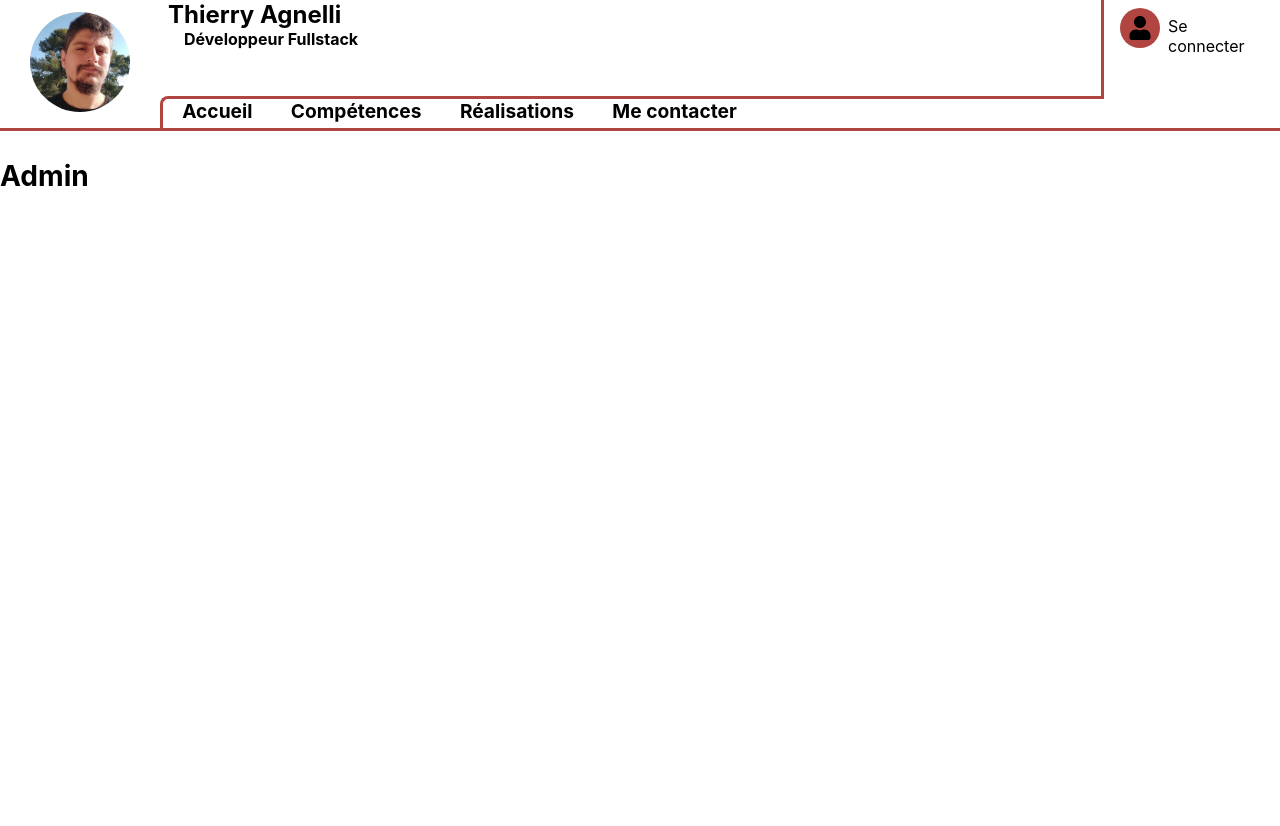
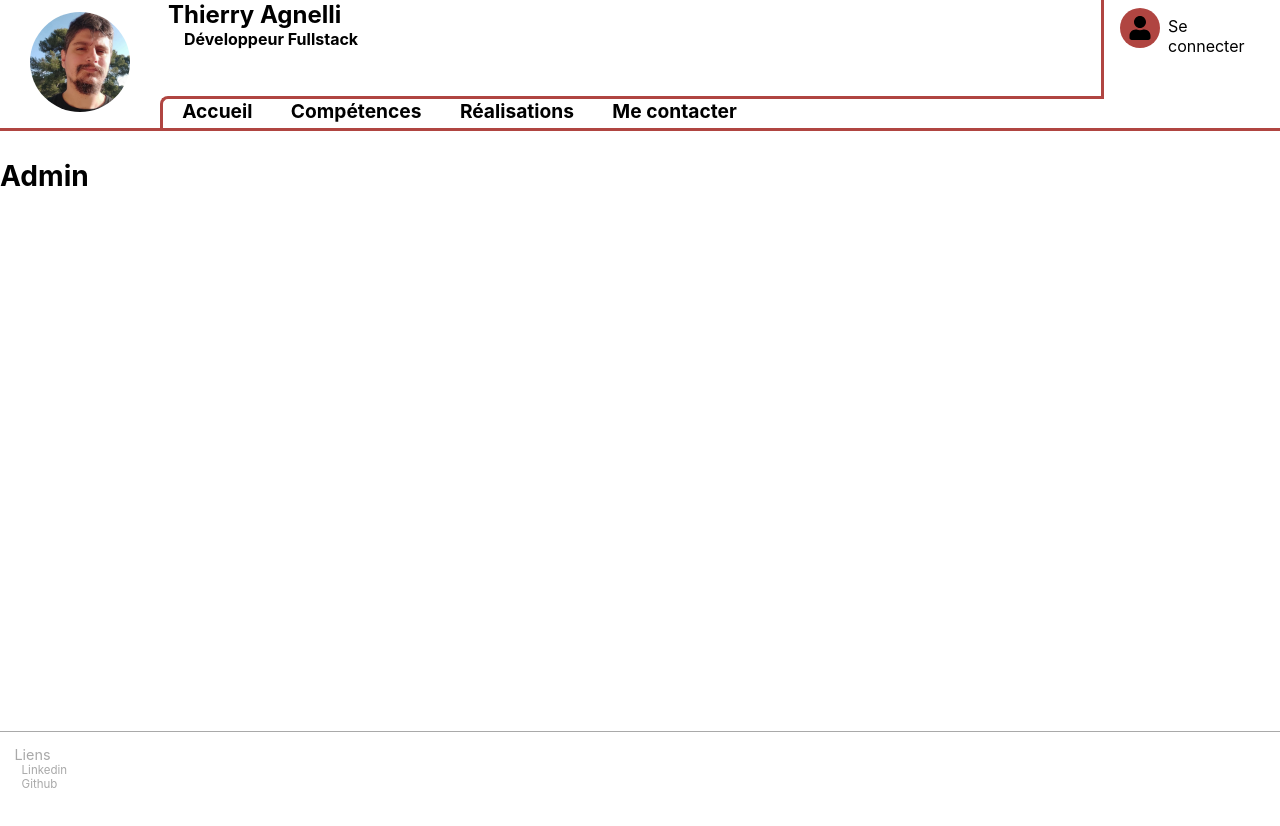
Before and after one commit to thierry-agnelli/portefolio, a React (Create React App) app in the folder front/: page /admin in a window 1280 px wide. Shown: the top 826 px of the page. Before the commit the page ends 800 px from the top, so only its background shows below. Built offline with nearby package versions, Linux system fonts and the light colour scheme.

Commit message:
Ajout du Footer

```diff
--- a/front/src/App.css
+++ b/front/src/App.css
@@ -2,6 +2,8 @@
 #mainContainer{
     height: 100%;
     padding-bottom: 1em;
+    display: flex;
+    flex-direction: column;
 }
 
 /* Classes Globales */
--- a/front/src/App.js
+++ b/front/src/App.js
@@ -4,6 +4,7 @@ import { BrowserRouter as Browser } from "react-router-dom";
 // Composants
 import Banner from './assets/components/Banner/Banner';
 import Body from './assets/components/Body/Body';
+import Footer from "./assets/components/Footer/Footer";
 // Styles
 import './App.css';
 // Méthodes
@@ -38,6 +39,7 @@ function App() {
         <div id="mainContainer">
           <Banner />
           <Body />
+          <Footer/>
         </div>
       </Browser>
     </AppContext.Provider>
--- a/front/src/assets/components/Banner/style.css
+++ b/front/src/assets/components/Banner/style.css
@@ -1,6 +1,7 @@
 /*Styles composant Bannière*/
 #banner{
-    height: 8em;
+    flex-basis: 10vh;
+    min-height: 8em;
     display: flex;
     flex-direction: row;
     justify-content: center;
--- a/front/src/assets/components/Body/style.css
+++ b/front/src/assets/components/Body/style.css
@@ -1 +1,4 @@
 /*Styles composant Body*/
+#contentContainer{
+    flex-basis: 75vh;
+}
--- /dev/null
+++ b/front/src/assets/components/Footer/Footer.js
@@ -0,0 +1,17 @@
+// Style
+import "./style.css";
+
+const Footer = () => {
+
+    return (
+        <div id="footer">
+            <div>Liens</div>
+            <div id="footerLinkContainer">
+                <a href="https://www.linkedin.com/in/thierryagnelli" target="_blank">Linkedin</a>
+                <a href="https://github.com/thierry-agnelli" target="_blank">Github</a>
+            </div>
+        </div>
+    );
+};
+
+export default Footer;
--- /dev/null
+++ b/front/src/assets/components/Footer/style.css
@@ -0,0 +1,19 @@
+#footer{
+    flex-basis: 10vh;
+    border-top: 1px solid darkgrey;
+    padding:1em;
+    color: darkgrey;
+    font-size: 0.9em;
+}
+
+#footerLinkContainer{
+    display: flex;
+    flex-direction: column;
+    margin: 0 0.5em;
+}
+
+#footerLinkContainer a{
+    text-decoration: none;
+    color: darkgrey;
+    font-size: 0.8em;
+}
```
